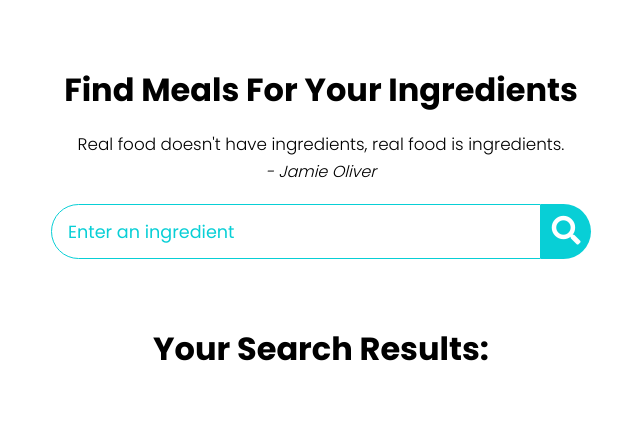
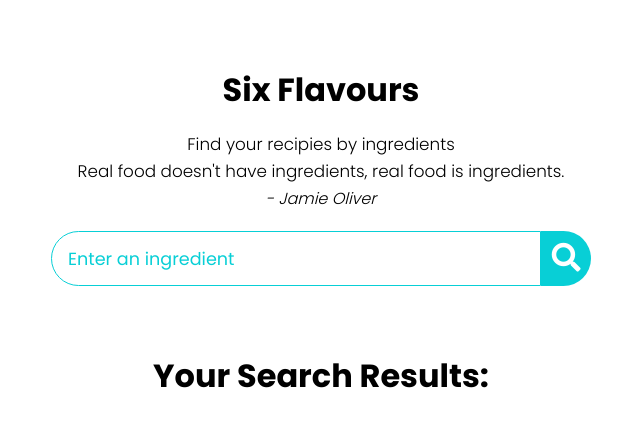
Before and after one commit to sulogna2001/Recipe-Finder, a plain HTML site: page index.html in a window 1280 px wide. Shown: the whole page, without its empty margins (319-959 px from the left). Drawn offline with Linux system fonts and the light colour scheme.

Commit message:
Update index.html

```diff
--- a/index.html
+++ b/index.html
@@ -12,7 +12,8 @@
   <div class = "container">
     <div class = "meal-wrapper">
       <div class = "meal-search">
-        <h2 class = "title">Find Meals For Your Ingredients</h2>
+        <h2 class = "title">Six Flavours</h2>
+        <span>Find your recipies by ingredients</span>
         <blockquote>Real food doesn't have ingredients, real food is ingredients.<br>
           <cite>- Jamie Oliver</cite>
         </blockquote>
```
